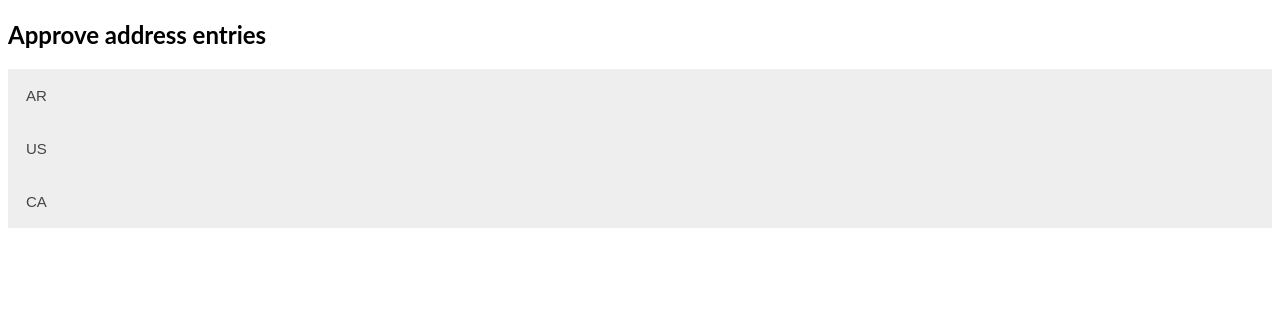
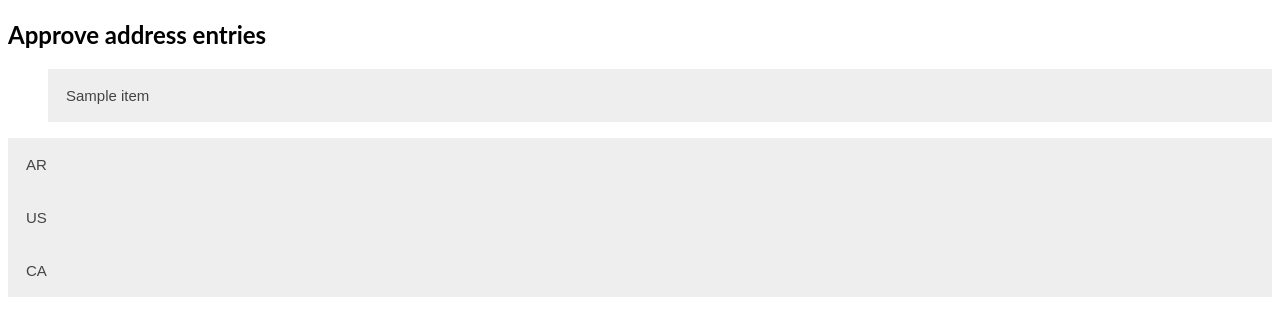
Before and after one commit to ianrm02/salesforce_project, a Flask app: template main/templates/test.html in a window 1280 px wide. Shown: the top 336 px of the page. Run offline with Flask 3, Linux system fonts and the light colour scheme; the template is opened without the code that fills it: most values are stand-ins (such as "Sample title", 1, 10 or a date in 2020).

Commit message:
Autofill accordions
Automatically generated accordions of countries

```diff
--- a/main/templates/test.html
+++ b/main/templates/test.html
@@ -52,7 +52,16 @@
 
               <h2>Approve address entries</h2>
 
-
+              <ul>
+              {% for item in ccodes %}
+                <button class="accordion">{{item}}</button>
+                <div class="panel">
+                  <button class="accordion">Invalid State</button>
+                  <div class="panel">
+                  </div>
+                </div>
+              {% endfor %}
+              </ul>
 
               <button class="accordion">AR</button>
               <div class="panel">
```
Also changed, not shown: main/webapp.py (+3 -1 lines).
